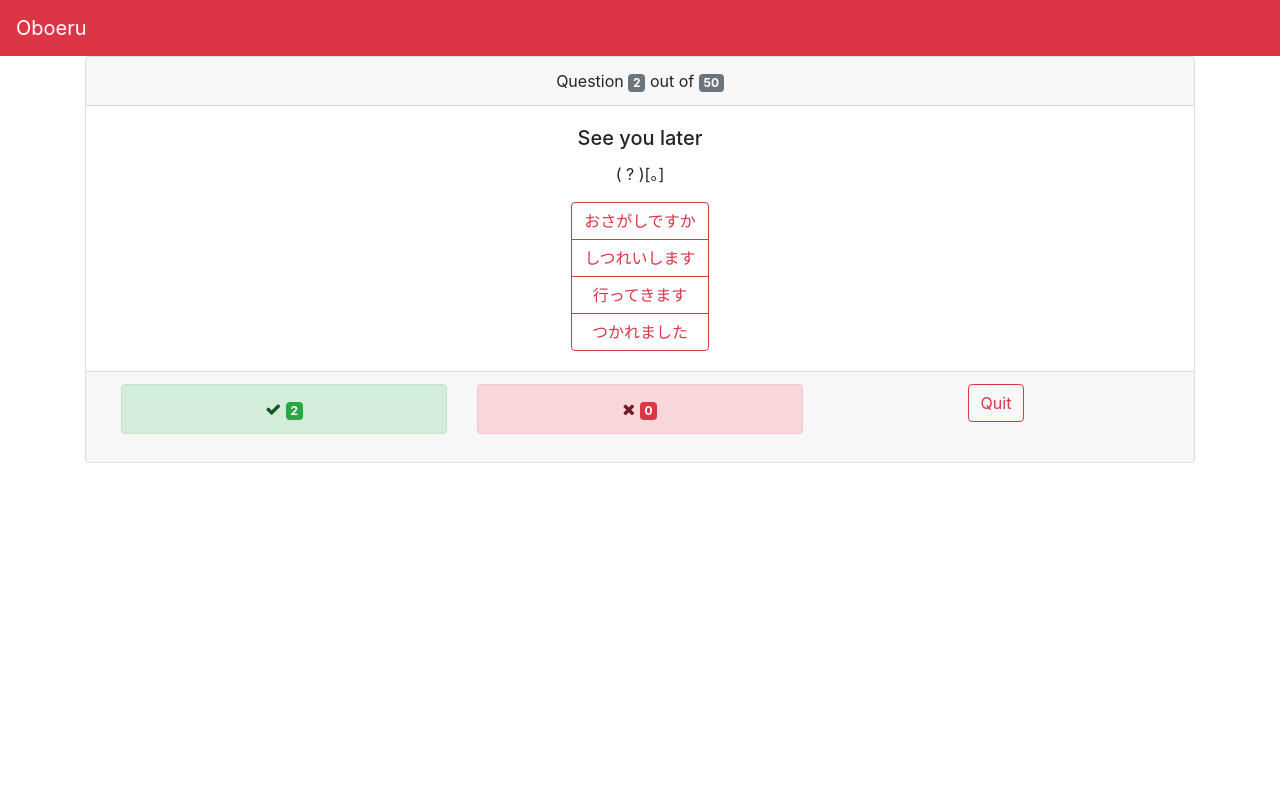
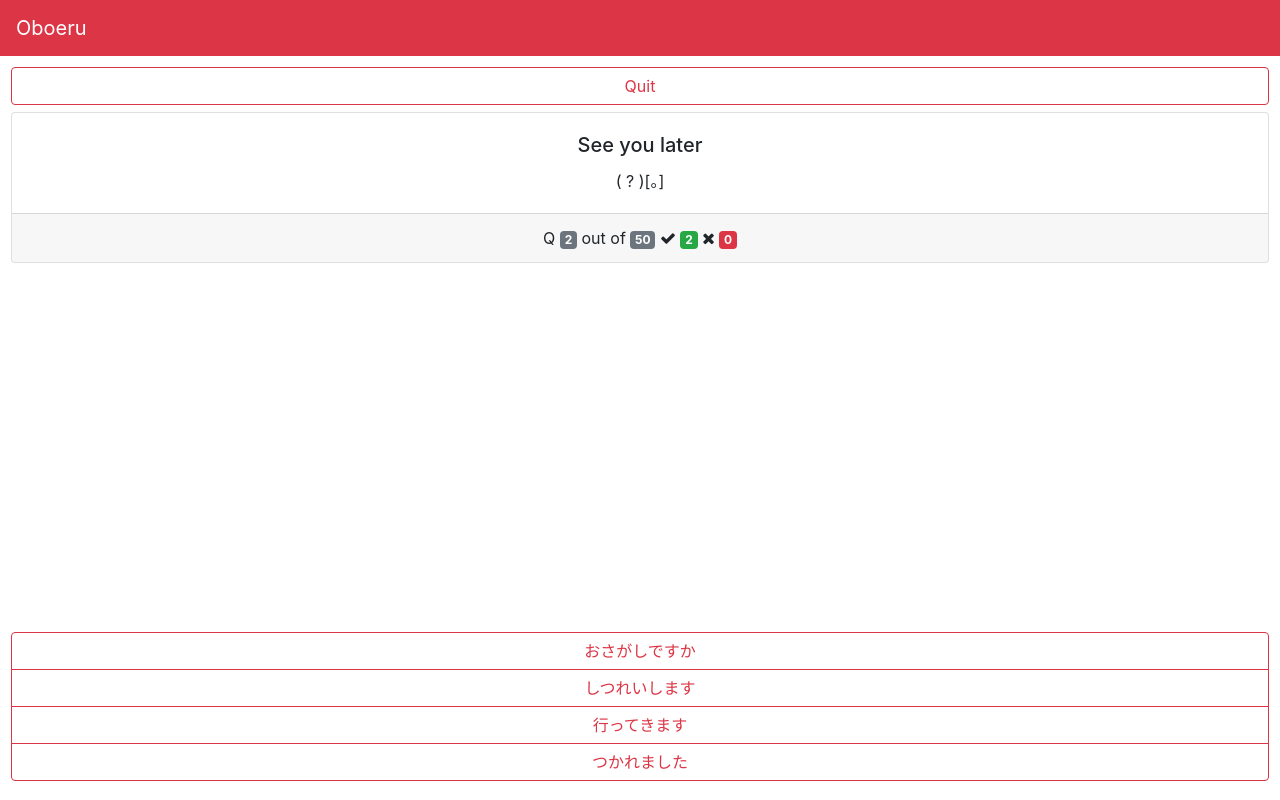
Before and after one commit to nbriannl/oboeru-web, a React (Create React App) app: page / in a window 1280 px wide. Built offline with nearby package versions, Linux system fonts and the light colour scheme.

Commit message:
Change design

```diff
--- a/src/App.css
+++ b/src/App.css
@@ -1,4 +1,35 @@
-.App {
+.full-height {
+  height: 100vh;
+}
+
+.content {
+  padding: 0.5em;
+  display: flex;
+  flex-direction: column;
+  height: 92%;
+}
+
+.content > .row {
+  padding: 0.2em;
+}
+
+.quit-button {
+  flex: 0 1 5%;
+}
+
+.question-card {
+  flex: 20 1 auto;
+}
+
+.answer-buttons {
+  flex: 0 1 20%;
+}
+
+.special {
+  display: flex;
+}
+
+/* .App {
   text-align: center;
 }
 
@@ -35,4 +66,4 @@
   to {
     transform: rotate(360deg);
   }
-}
+} */
--- a/src/App.js
+++ b/src/App.js
@@ -14,48 +14,44 @@ import {
 import "./App.css";
 
 const App = () => (
-  <div>
+  <div className="full-height">
     <Navbar bg="danger" variant="dark" expand="lg">
       <Navbar.Brand href="#home">Oboeru</Navbar.Brand>
     </Navbar>
-    <Container>
+    <Container className="content" fluid>
+      <Row className="quit-button">
+        <Col>
+          <Button block variant="outline-danger">
+            Quit
+          </Button>
+        </Col>
+      </Row>
+      <Row className="question-card">
+        <Col>
           <Card className="text-center">
-        <Card.Header>
-          Question <Badge variant="secondary">2</Badge> out of{" "}
-          <Badge variant="secondary">50</Badge>
-        </Card.Header>
             <Card.Body>
               <Card.Title>See you later</Card.Title>
               <Card.Text>( ? )[。]</Card.Text>
-          <ButtonGroup vertical>
+            </Card.Body>
+            <Card.Footer>
+              Q <Badge variant="secondary">2</Badge> out of{" "}
+              <Badge variant="secondary">50</Badge>{" "}
+              <i className="fa fa-check"></i> <Badge variant="success">2</Badge>{" "}
+              <i className="fa fa-times"></i> <Badge variant="danger">0</Badge>
+            </Card.Footer>
+          </Card>
+        </Col>
+      </Row>
+      <Row className="answer-buttons">
+        <Col>
+          <ButtonGroup vertical className="special">
             <Button variant="outline-danger">おさがしですか</Button>
             <Button variant="outline-danger">しつれいします</Button>
             <Button variant="outline-danger">行ってきます</Button>
             <Button variant="outline-danger">つかれました</Button>
           </ButtonGroup>
-        </Card.Body>
-        <Card.Footer>
-          <Container>
-            <Row>
-              <Col>
-                <Alert variant="success">
-                  <i className="fa fa-check"></i>{" "}
-                  <Badge variant="success">2</Badge>
-                </Alert>
-              </Col>
-              <Col>
-                <Alert variant="danger">
-                  <i className="fa fa-times"></i>{" "}
-                  <Badge variant="danger">0</Badge>
-                </Alert>
-              </Col>
-              <Col>
-                <Button variant="outline-danger">Quit</Button>
         </Col>
       </Row>
-          </Container>
-        </Card.Footer>
-      </Card>
     </Container>
   </div>
 );
```
Lines whose indentation alone changed are shown as unchanged.
